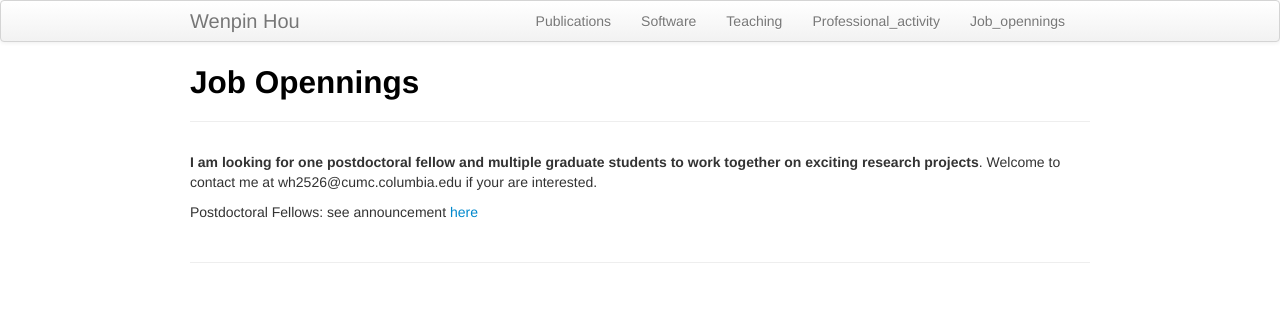
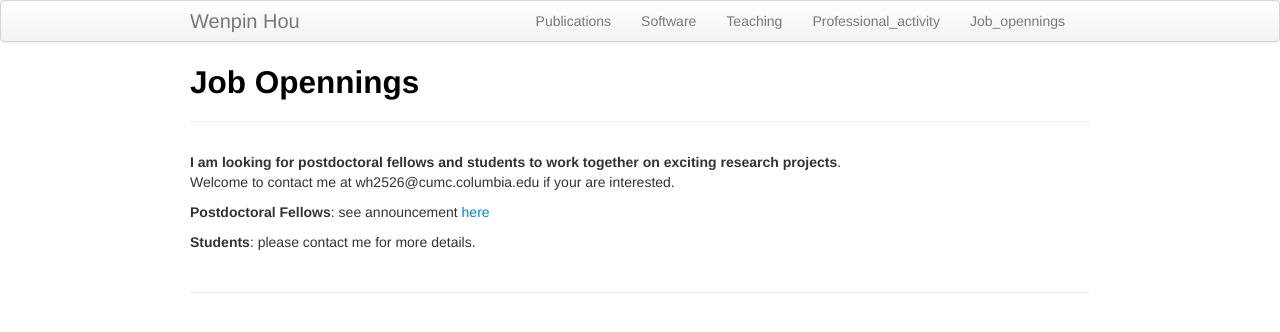
Before and after one commit to Winnie09/Wenpin_Hou, a Jekyll site: the page built from pages/job_opennings.md, in a window 1280 px wide. Shown: the top 332 px of the page. Built offline with Jekyll 4.4.1, drawn with Linux system fonts in a browser that asks for light colours.

Commit message:
edit job opennings

```diff
--- a/pages/job_opennings.md
+++ b/pages/job_opennings.md
@@ -4,7 +4,9 @@ title: Job Opennings
 ---
 
 
-**I am looking for one postdoctoral fellow and multiple graduate students to work together on exciting research projects**.
+**I am looking for postdoctoral fellows and students to work together on exciting research projects**.
 Welcome to contact me at wh2526@cumc.columbia.edu if your are interested.
 
-Postdoctoral Fellows: see announcement [here](https://forms.stat.ufl.edu/statistics-jobs/entry/9619/)
+**Postdoctoral Fellows**: see announcement [here](https://forms.stat.ufl.edu/statistics-jobs/entry/9619/)
+
+**Students**: please contact me for more details.
```
